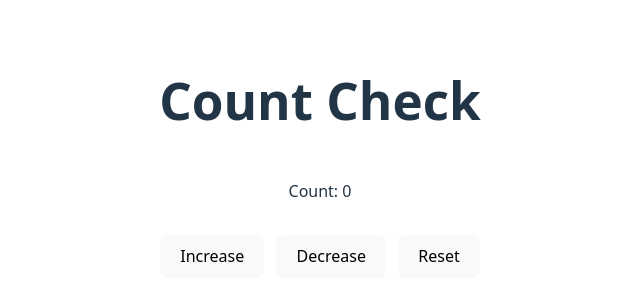
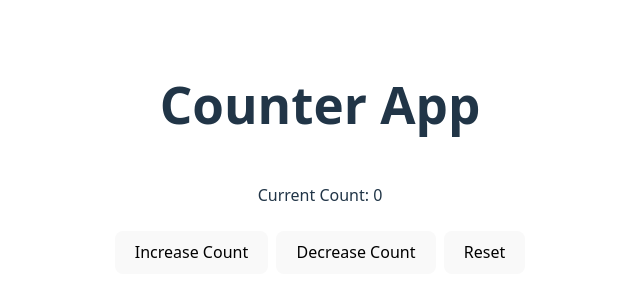
Before and after one commit to Lavi1124/react-practice, a React (Vite) app: page / in a window 1280 px wide. Shown: the part 242-542 px from the top of the page, without its empty margins (320-960 px from the left). Built offline with nearby package versions, Linux system fonts and the light colour scheme.

Commit message:
Redid Counter App and Added Final Touches

```diff
--- a/src/App.jsx
+++ b/src/App.jsx
@@ -4,15 +4,19 @@ function App() {
   const [count, setCount] = useState(0);
   return (
     <div className="container">
-      <h1>Count Check</h1>
-      <p>Count: {count}</p>
-
+      <h1>Counter App</h1>
+      <p>Current Count: {count}</p>
       <div className="buttons">
-        <button onClick={() => setCount((prev) => prev + 1)}>Increase</button>
-        <button onClick={() => setCount((prev) => prev - 1)}>Decrease</button>
+        <button onClick={() => setCount((prev) => prev + 1)}>
+          Increase Count
+        </button>
+        <button onClick={() => setCount((prev) => prev - 1)}>
+          Decrease Count
+        </button>
         <button onClick={() => setCount(0)}>Reset</button>
       </div>
     </div>
   );
 }
+
 export default App;
--- a/src/index.css
+++ b/src/index.css
@@ -28,7 +28,7 @@ a:hover {
   place-items: center;
   min-width: 320px;
   min-height: 100vh;
-} */
+}  */
  body{
   margin: 0;
  }
@@ -81,6 +81,6 @@ button:focus-visible {
 
 .buttons{
   display: flex;
-  gap: 12px;
-  margin-top: 16px;
+  gap: 8px;
+  margin-top: 8px;
 }
```
